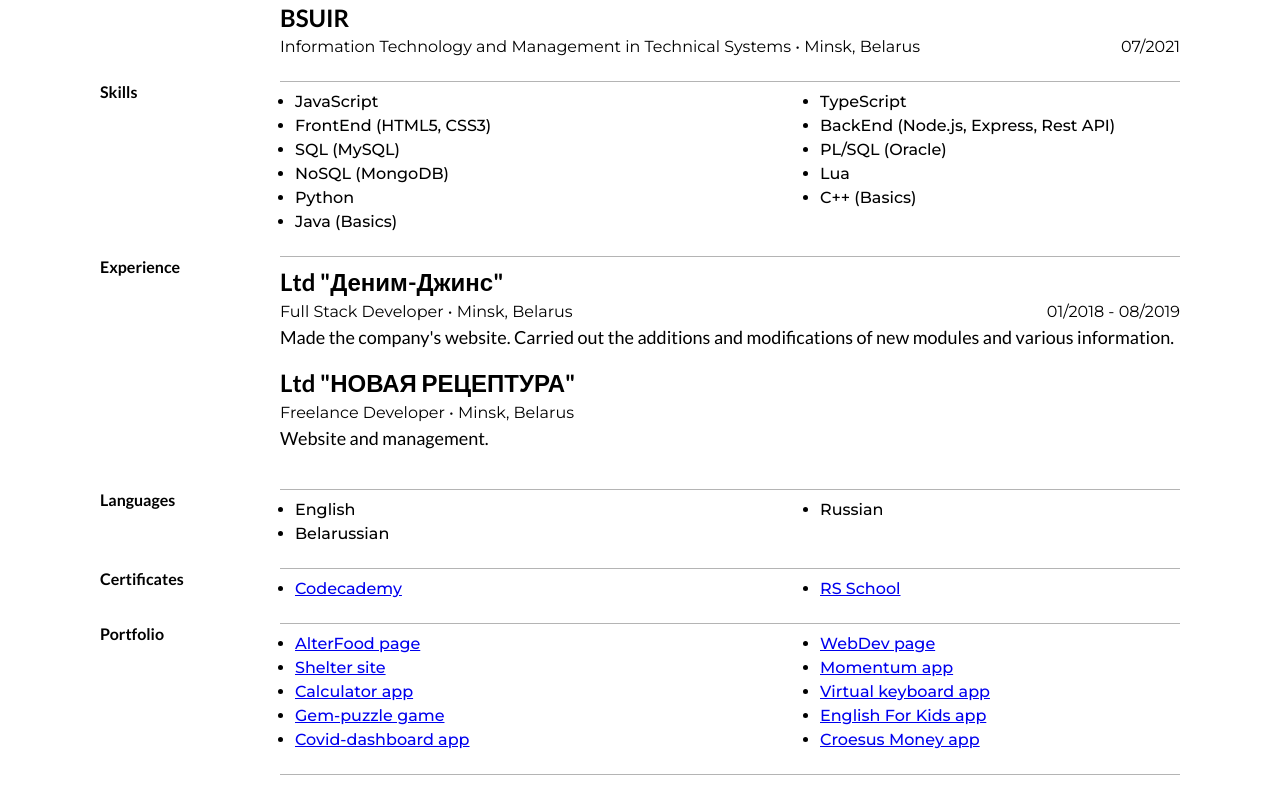
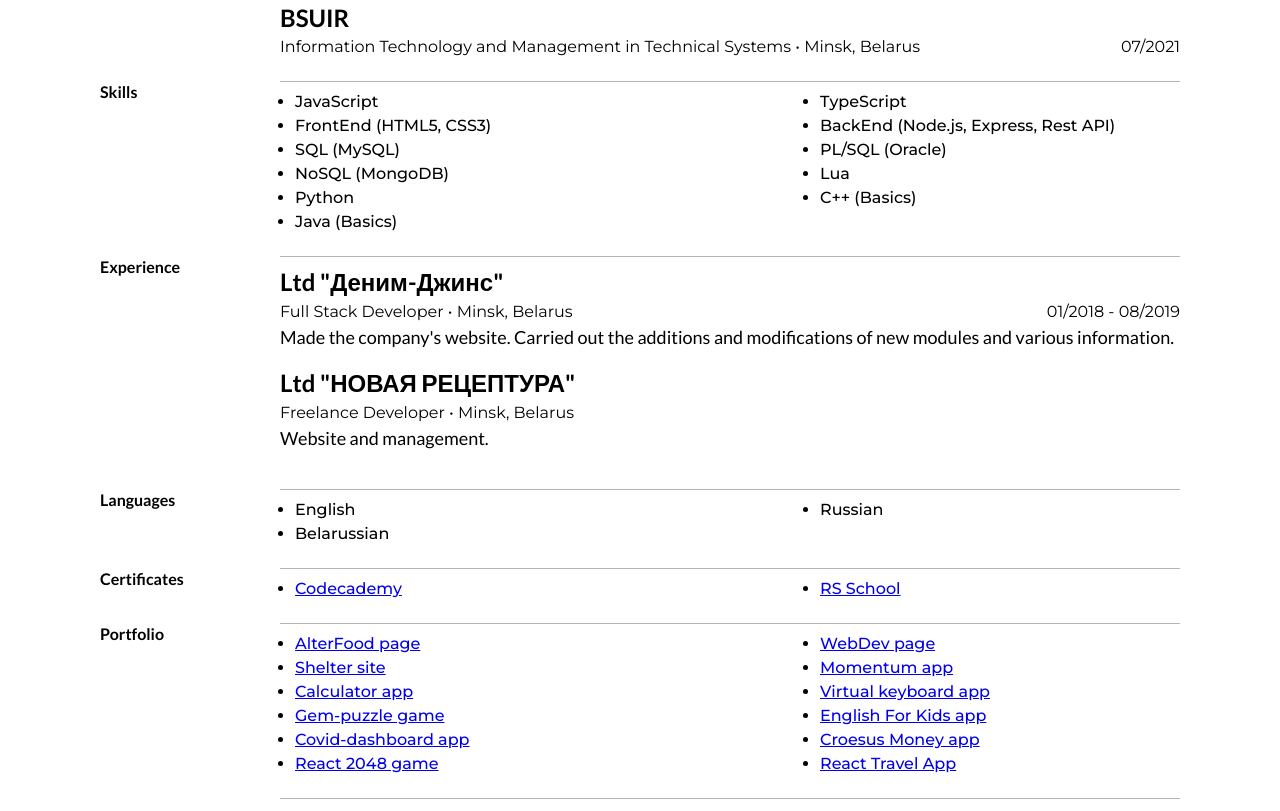
Before and after one commit to pozhitok-egor/cv, a plain HTML site: page index.html in a window 1280 px wide. Shown: the part 505-1316 px from the top of the page. Drawn offline with Linux system fonts and the light colour scheme.

Commit message:
feat: add two links to portfolio

```diff
--- a/index.html
+++ b/index.html
@@ -131,6 +131,8 @@
           <li><a href="https://rolling-scopes-school.github.io/pozhitok-egor-JS2020Q3/english-for-kids/">English For Kids app</a></li>
           <li><a href="https://rolling-scopes-school.github.io/pozhitok-egor-JS2020Q3/covid-dashboard/">Covid-dashboard app</a></li>
           <li><a href="https://pozhitok-egor.github.io/rsclone/">Croesus Money app</a></li>
+          <li><a href="https://github.com/pozhitok-egor/react-game">React 2048 game</a></li>
+          <li><a href="https://github.com/pozhitok-egor/travel-app/pull/20">React Travel App</a></li>
         </ul>
       </div>
     </section>
```
